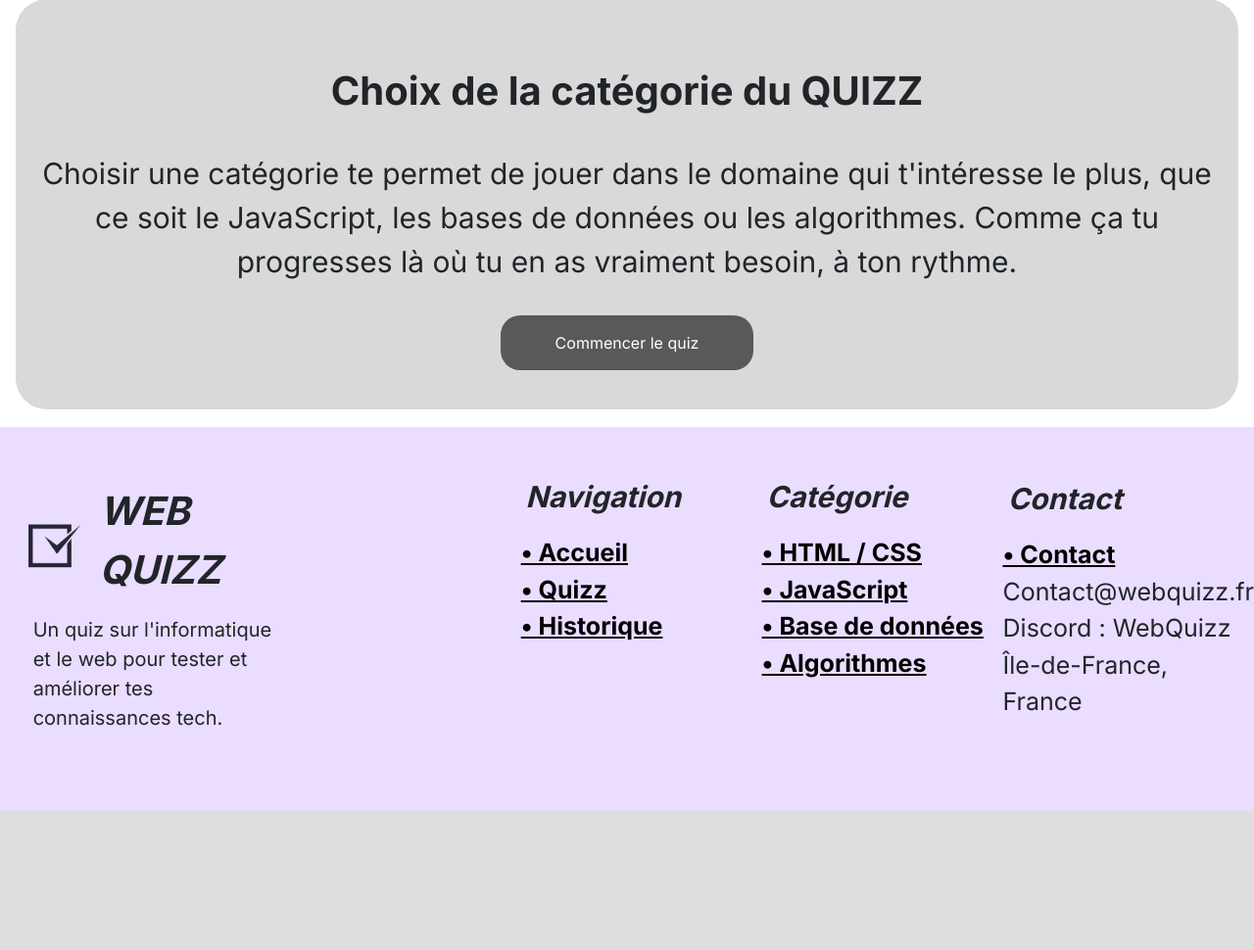
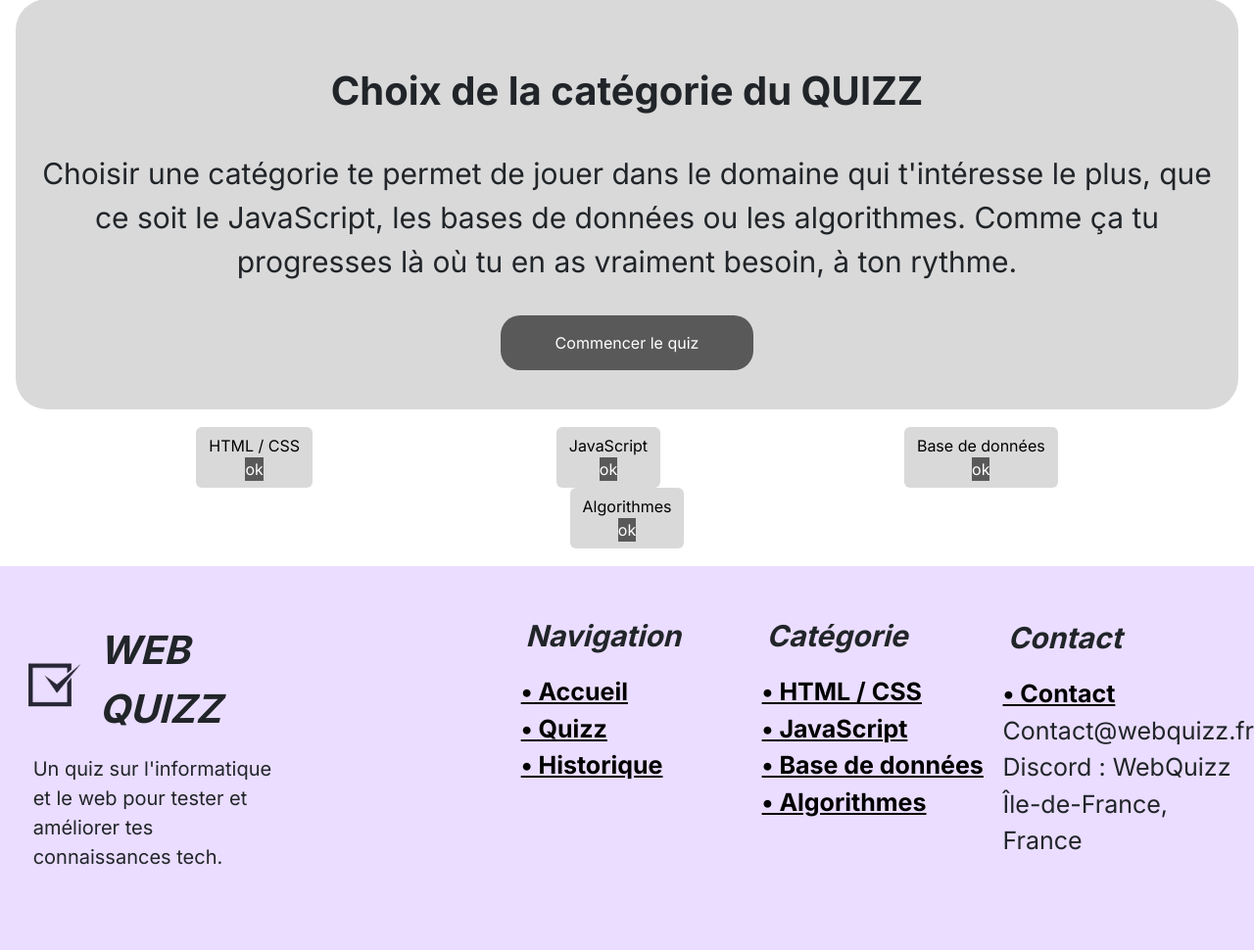
Before and after one commit to Icaress/WEB-QUIZZ, a PHP site: page /Accueil.php in a window 1280 px wide, after a click on "QUIZZ". Shown: the part 112-1082 px from the top of the page at 98% size. Before the commit the page ends 940 px from the top, so only its background shows below. Run offline with PHP 8.4, Linux system fonts and the light colour scheme.

Commit message:
Benja 24/04/2026

```diff
--- a/Page_accueil/Accueil.css
+++ b/Page_accueil/Accueil.css
@@ -114,3 +114,32 @@ body div div.d-inline-block {
 #Accueil div #classement {
     font-size: 25px;
 }
+
+#catégories {
+    display: flex;
+    justify-content: center;
+    margin: 18px;
+}
+
+#catégories form {
+    display: flex;
+    flex-wrap: wrap;
+    justify-content: center;
+    align-items: center;
+    gap: 20%;
+    width: 100%;
+}
+
+#catégories form div {
+    display: flex;
+    flex-direction: column;
+    align-items: center;
+    background-color: #D9D9D9;
+    color: black;
+}
+
+#catégories form div a {
+    text-decoration: none;
+    background-color: #595959;
+    color: white;
+}
--- a/Page_accueil/Accueil.php
+++ b/Page_accueil/Accueil.php
@@ -70,6 +70,29 @@ session_start();
 
             </section>
         </div>
+
+        <div id="catégories">
+            <form action="" method="">
+                <div class="btn">
+                    HTML / CSS
+                    <a href="../Quizz/quizz.php?catégorie=1">ok</a>
+                </div>
+                <div class="btn">
+                    JavaScript
+                    <a href="../Quizz/quizz.php?catégorie=2">ok</a>
+                </div>
+
+                <div class="btn">
+                    Base de données
+                    <a href="../Quizz/quizz.php?catégorie=3">ok</a>
+                </div>
+
+                <div class="btn">
+                    Algorithmes
+                    <a href="../Quizz/quizz.php?catégorie=4">ok</a>
+                </div>
+            </form>
+        </div>
     </section>
 
     <?php // Historique ?>
--- a/web_quizz.sql
+++ b/web_quizz.sql
@@ -50,7 +50,7 @@ CREATE TABLE `questions` (
   `reponse3` varchar(50) NOT NULL,
   `reponse4` varchar(50) NOT NULL,
   `bonne_reponse` int(11) NOT NULL,
-  `catégirie` int(11) NOT NULL
+  `catégorie` int(11) NOT NULL
 ) ENGINE=InnoDB DEFAULT CHARSET=utf8mb4 COLLATE=utf8mb4_general_ci;
 
 -- --------------------------------------------------------
```
Also changed, not shown: Quizz/quizz.php (added, +49 -0 lines), Quizz/quizz.css (added), 1 other file.
